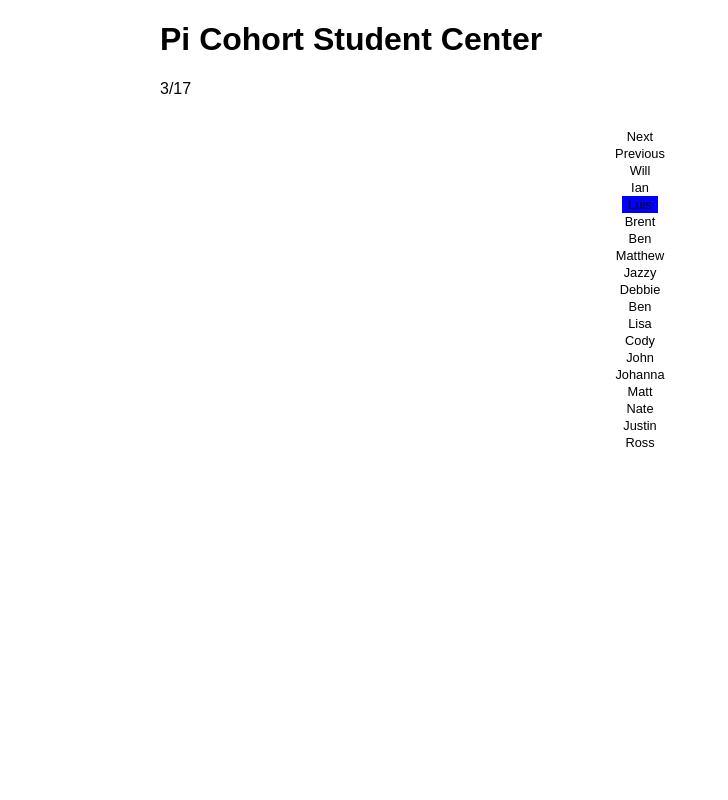
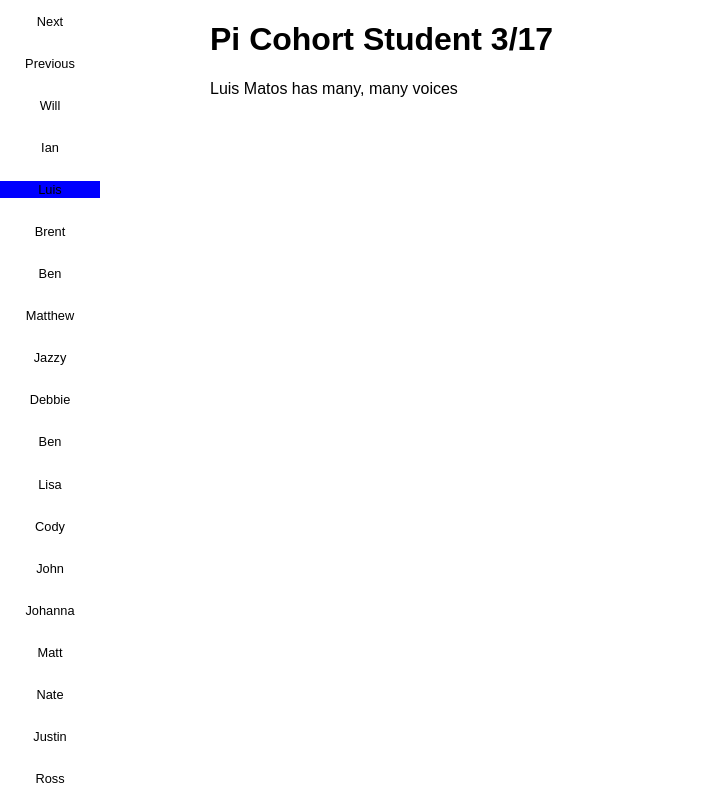
Before and after one commit to codyogdenprime/weekend_challenge_02, a plain HTML site: page index.html in a window 1280 px wide. Shown: the whole page, without its empty margins (0-728 px from the left). Drawn offline with Linux system fonts and the light colour scheme.

Commit message:
All functionality working.

```diff
--- a/index.html
+++ b/index.html
@@ -11,7 +11,7 @@
 	<body>
 		<header>
 
-			<h1>Pi Cohort Student Center</h1>
+			<h1>Pi Cohort Student <span id="currentNumber"><span id="person-current"></span>/<span id="person-count"></span></span></h1>
 
 		</header>
 		<main>
@@ -19,7 +19,7 @@
 			<span id="firstName"></span>
 			<span id="lastName"></span>
 			<span id="studentInfo"></span>
-			<span id="currentNumber"><span id="person-current"></span>/<span id="person-count"></span></span>
+
 		</div>
 			<div class="buttonsContainer"></div>
 
--- a/script.js
+++ b/script.js
@@ -2,88 +2,164 @@ var jsonUrl = "pi.json";
 
 var viewHandler = function () {
 
+	// Start currentPerson at -1 because there are no people yet.
 	var currentPerson = -1;
 
+	// Method: .set() - Individual Button Handler
 	this.set = function () {
+
+		// If the current button's data-index is undefined, don't do anything.
 		if ( $( this ).data( "index" ) !== undefined ) {
+
+			// Remove the current-person class from the current displayed person's button
 			$( "#student-" + currentPerson ).removeClass( "current-person" );
+
+			// Change the currentPerson number
 			currentPerson = $( this ).data( "index" );
-			$( "#student-" + currentPerson ).addClass( "current-person" );
+
+			// Add the class to the next student's button
+			$( "#student-" + currentPerson ).addClass( "current-person" ).focus();
+
+			// Display the person
 			displayPerson();
-			console.log( currentPerson );
+
 		}
+
 		resetTimer();
+
 	};
 
+	// Method: .next() - Add or wrap the next person on the list.
 	this.next = function () {
+
+		// If the current person plus one would put is beyond the number of people given to us
 		if( ( currentPerson + 1 ) < $( ".studentButton" ).length ) {
+
+			// Remove the current-person class from the current displayed person's button
 			$( "#student-" + currentPerson ).removeClass( "current-person" );
+
+			// Add one to the currentPerson
 			currentPerson++;
+
+			// Add the class to the next student's button
+			$( "#student-" + currentPerson ).addClass( "current-person" ).focus();
+
+			// Display the person
+			displayPerson();
+
+		} else {
+
+			// Remove the current-person class from the current displayed person's button
+			$( "#student-" + currentPerson ).removeClass( "current-person" );
+
+			// Set the current person equal to zero
+			currentPerson = 0;
+
+			// Add the class to the next student's button
+			$( "#student-" + currentPerson ).addClass( "current-person" ).focus();
+
+			// Display the person
+			displayPerson();
+		}
+
+		// Return something useful if no errors.
+		return true;
+
+	};
+
+	// Method: .prev() - Go back to the previous person's view
+	this.prev = function () {
+
+		// If the current person minus one would be outside of the indexes in the array
+		if( ( currentPerson - 1 ) >= 0 ) {
+
+			// Remove the current-person class from the current displayed person's button
+			$( "#student-" + currentPerson ).removeClass( "current-person" );
+
+			// Subtract one from the currentPerson number
+			currentPerson--;
+
+			// Add the class to the next student's button
 			$( "#student-" + currentPerson ).addClass( "current-person" );
+
+			// Display the person
 			displayPerson();
-			console.log( currentPerson );
+
 		} else {
+
+			// Remove the current-person class from the current displayed person's button
 			$( "#student-" + currentPerson ).removeClass( "current-person" );
-			currentPerson = 0;
+
+			// Set the person equal to the last person in our array
+			currentPerson = ( $( ".studentButton" ).length - 1);
+
+			// Add the class to the next student's button
 			$( "#student-" + currentPerson ).addClass( "current-person" );
+
+			// Display the person
 			displayPerson();
-			console.log( currentPerson );
 		}
+
+		// Return something useful
 		return true;
 	};
 
-	this.prev = function () {
-		if( ( currentPerson - 1 ) >= 0 ) {
-			$( "#student-" + currentPerson ).removeClass( "current-person" );
-			currentPerson--;
-			$( "#student-" + currentPerson ).addClass( "current-person" );
-			console.log( currentPerson );
-			displayPerson();
-		} else {
-			$( "#student-" + currentPerson ).removeClass( "current-person" );
-			currentPerson = ( $( ".studentButton" ).length - 1);
-			$( "#student-" + currentPerson ).addClass( "current-person" );
-			displayPerson();
-			console.log( currentPerson );
-		}
-		return true;
-	};
-
+	// Method: .current() - get the current number of people
 	this.current = function () {
 		return currentPerson;
 	};
 };
 
+// Display the person on the DOM
 var displayPerson = function () {
 	$( "#person-current" ).html( view.current() + 1 );
+
+$("#firstName").html( $("#student-" + view.current() ).data("first-name") );
+$("#lastName").html( $("#student-" + view.current() ).data("last-name") );
+$("#studentInfo").html( $("#student-" + view.current() ).data("info") );
+
 };
 
+// View Object
 var view = new viewHandler();
 
+// Timer Variable
 var timer = setInterval( view.next, 2000 );
 
+// Reset Timer Function
 var resetTimer = function () {
+	// Clear out the interval
 	clearInterval( timer );
+
+	// Reset the interval
 	timer = setInterval( view.next, 2000 );
 };
 
 $(document).ready( function () {
 
-	console.log( "Document Ready!" );
-
+	// Let's get some stuff!!
 	$.getJSON( jsonUrl, function( data ) {
 
-		console.log( data );
+		// Container element
+		var container = $(".buttonsContainer");
 
-		var container = $(".buttonsContainer");
+		// Creat a previous button
 		var prevBtn = $("<button />", { class: "previous" } ).on( "click", view.prev ).html( "Previous" );
 			prevBtn.on( "click", resetTimer );
+
+		// Create a next button
 		var nextBtn = $("<button />", { class: "next" } ).on( "click", view.next ).html( "Next" );
 			nextBtn.on( "click", resetTimer );
+
+		// Build the button DOM area
+
+		// Append the previous button
 		container.append( prevBtn );
 
+		// For every student in the object.students array
 		for ( var i=0; i < data.students.length; i++ ) {
 
+			// Build a new button and add some stuff
 			var button = $("<button />", { class: "studentButton" });
 				button.attr( "id", "student-" + i );
 				button.data( "index", i );
@@ -93,15 +169,18 @@ $(document).ready( function () {
 				button.html( data.students[i].first_name );
 				button.on( "click", view.set );
 
-
 			// Add the button to the container
 			container.append( button );
 		}
 
+		// Append the next button
 		container.append( nextBtn );
 
+		// Load the first student when the DOM is ready
 		$("#student-0").trigger( "click" );
 
+		// Update the person counter when the DOM is ready
 		$("#person-count").html( $(".studentButton").length );
 
-	});} );
+	} );
+} );
--- a/style.css
+++ b/style.css
@@ -1,6 +1,7 @@
 body {
 	max-width: 60em;
 	margin: 0 auto;
+	padding: 0 0 0 100px;
 }
 
 button {
@@ -12,7 +13,7 @@ button {
 	font-size: .8em;
 	text-align: center;
 	display: flex;
-	justify-content: space-between;
+	justify-content: space-around;
 	align-items: center;
 	flex-flow: column wrap;
 }
@@ -30,3 +31,16 @@ button {
 .current-person {
 	background-color: blue;
 }
+
+.buttonsContainer {
+	position: fixed;
+	top: 0;
+	left: 0;
+	height: 100%;
+	width: 100px;
+}
+
+button {
+	outline: none;
+	width: 100%;
+}
```
